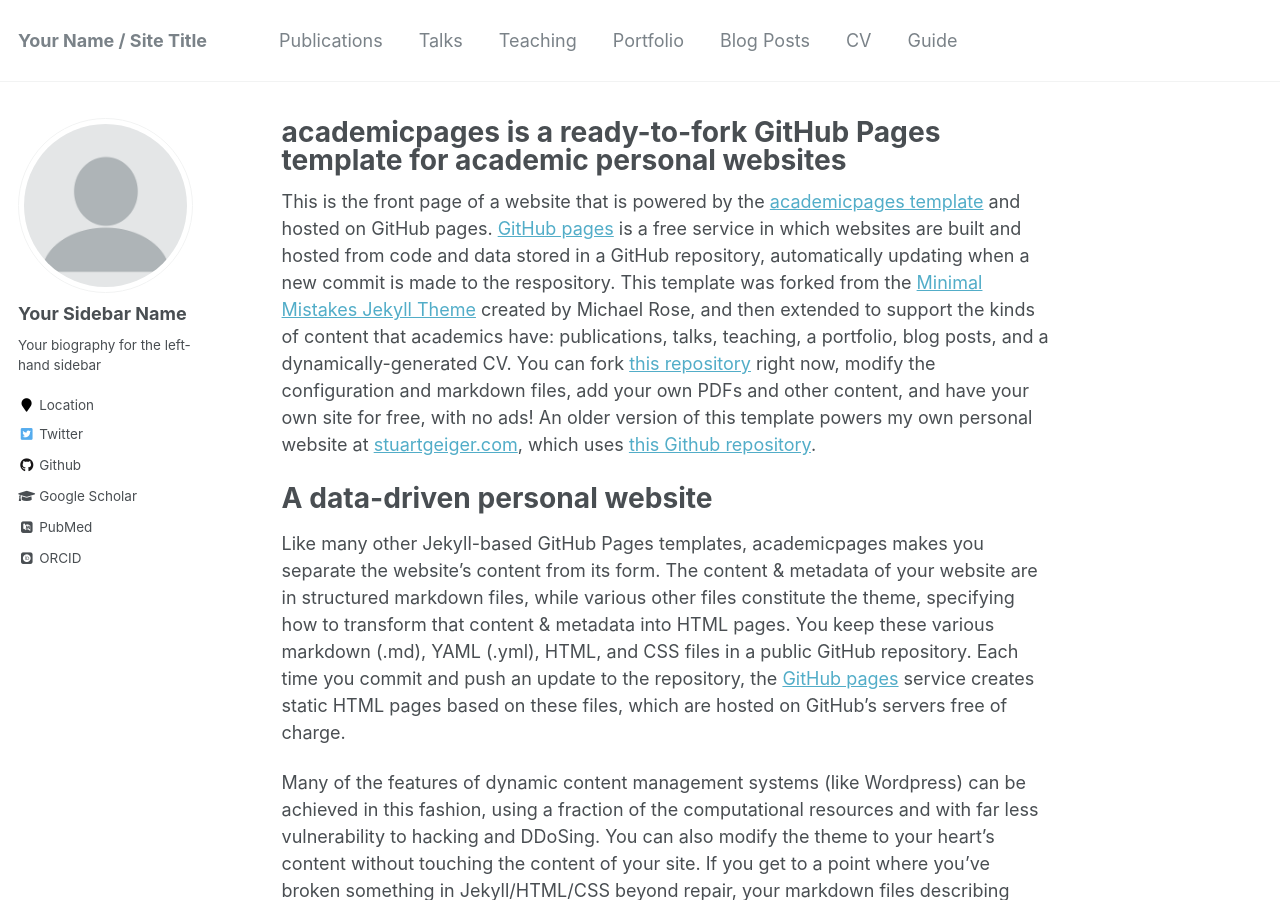
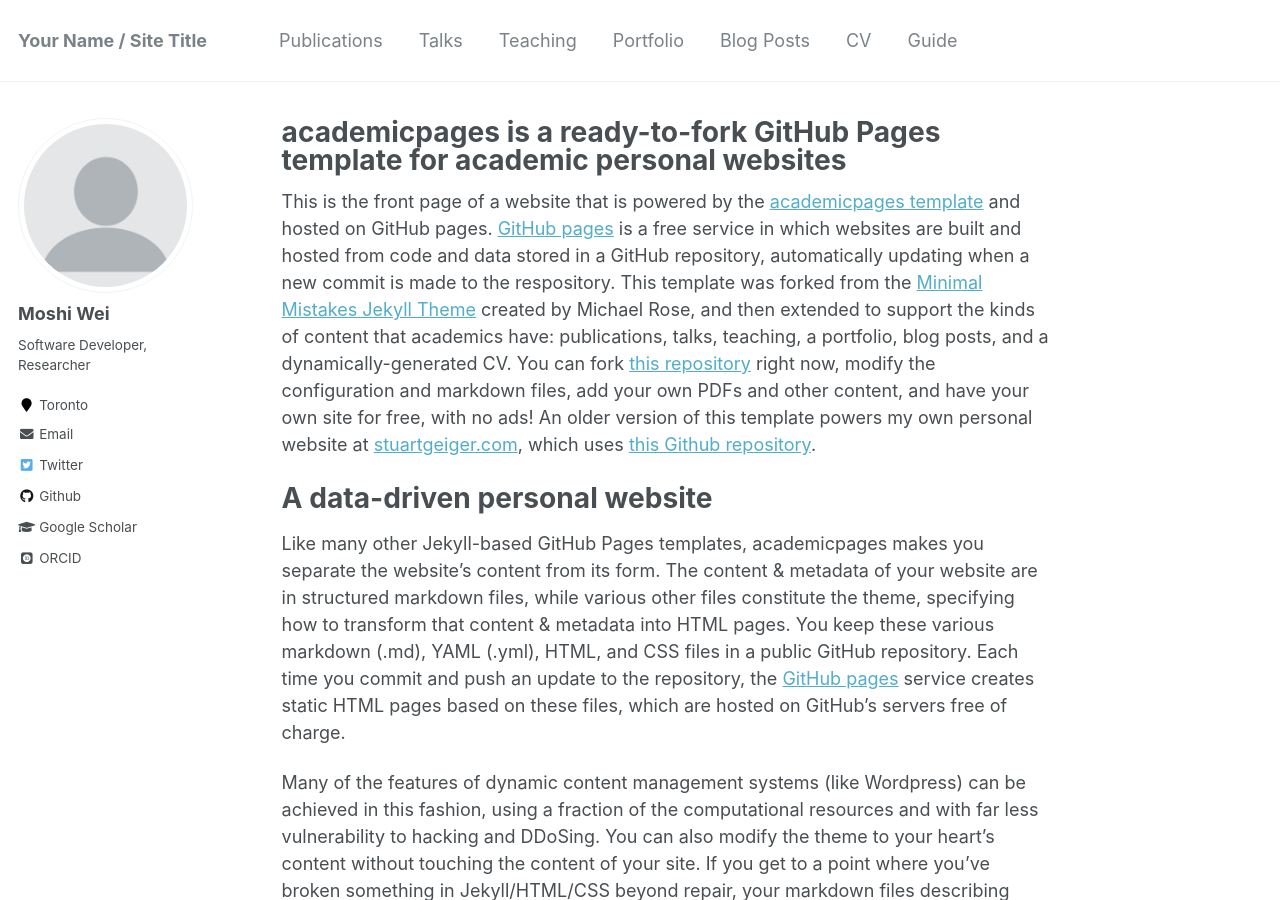
Before and after one commit to Moshiii/Moshiii.github.io, a Jekyll site: the page built from _pages/about.md, in a window 1280 px wide and 900 px high. Built offline with Jekyll 4.4.1, drawn with Linux system fonts in a browser that asks for light colours; some web fonts are replaced.

Commit message:
personal information update

```diff
--- a/_config.yml
+++ b/_config.yml
@@ -80,14 +80,14 @@ analytics:
 
 # Site Author
 author:
-  name             : "Your Sidebar Name"
+  name             : "Moshi Wei"
   avatar           : "profile.png"
-  bio              : "Your biography for the left-hand sidebar"
-  location         : "Location"
+  bio              : "Software Developer, Researcher"
+  location         : "Toronto"
   employer         :
-  pubmed           : "https://www.ncbi.nlm.nih.gov/pubmed/?term=john+snow"
+  pubmed           :
   googlescholar    : "http://yourfullgooglescholarurl.com"
-  email            :
+  email            : "wmswms938@gmail.com"
   researchgate     :  # example: "https://www.researchgate.net/profile/yourprofile"
   uri              :
   bitbucket        :
@@ -96,7 +96,7 @@ author:
   flickr           :
   facebook         :
   foursquare       :
-  github           : "academicpages"
+  github           : "Moshiii"
   google_plus      :
   keybase          :
   instagram        :
```
